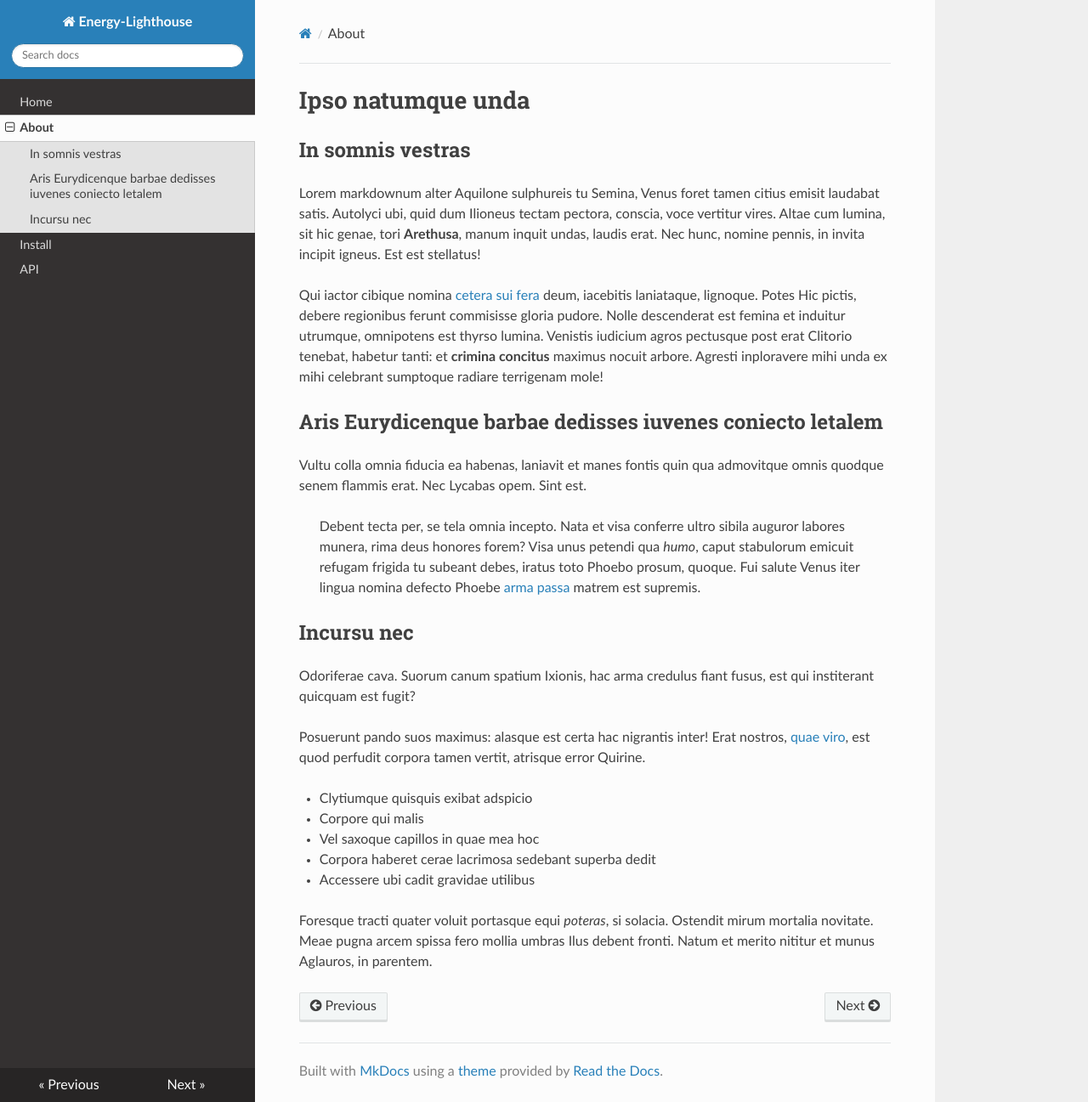
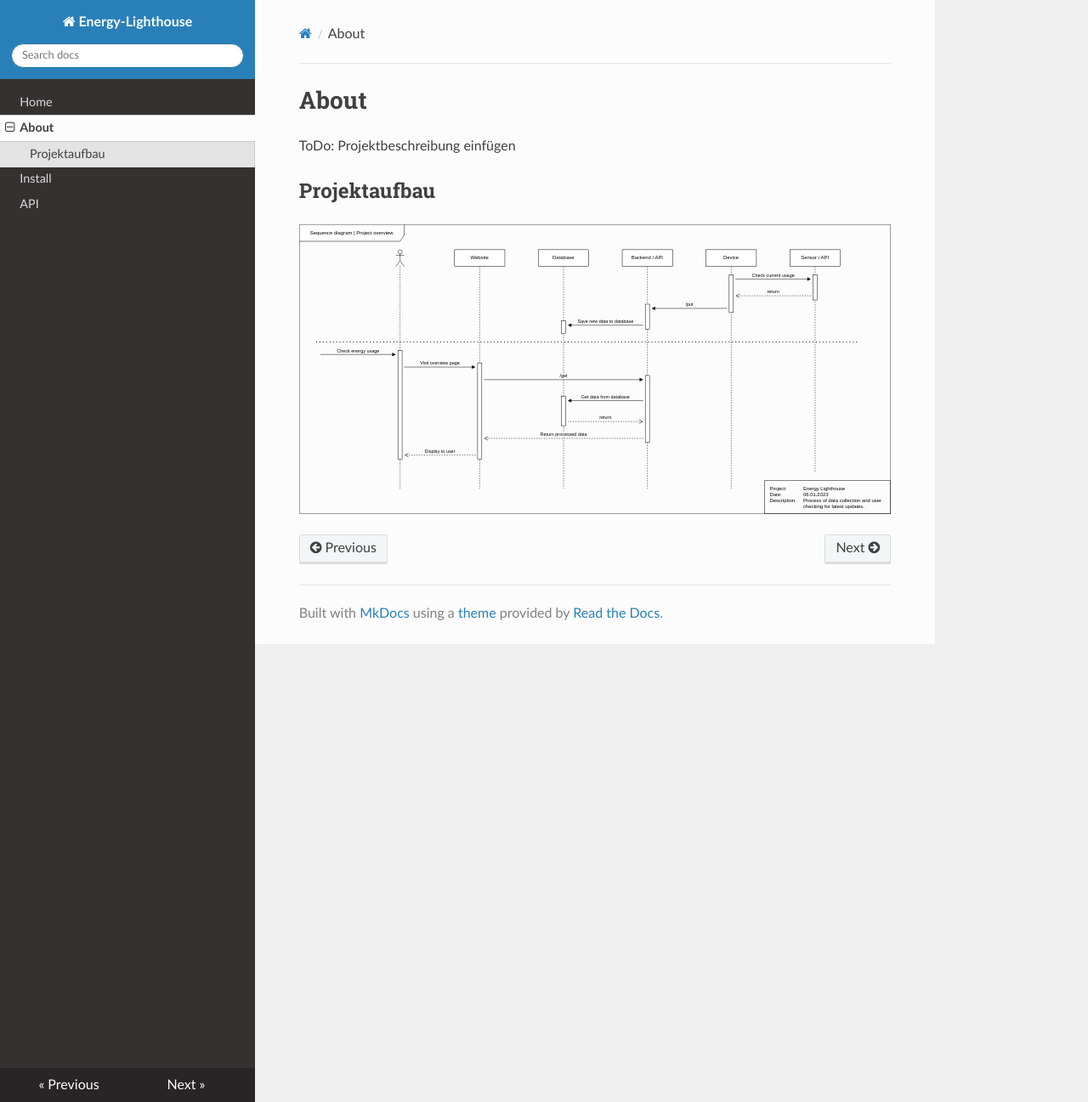
Before and after one commit to 2481632/Ampere, an MkDocs documentation site: the page built from docs/docs/about.md, in a window 1280 px wide and 1297 px high. Shown: the whole window at 85% size. Built offline with MkDocs 1.6.1, drawn with Linux system fonts in a browser that asks for light colours; nearby versions of some CDN libraries.

Commit message:
[Docs] Add sequenz diagram

```diff
--- a/docs/docs/about.md
+++ b/docs/docs/about.md
@@ -1,46 +1,7 @@
-# Ipso natumque unda
+# About
 
-## In somnis vestras
+ToDo: Projektbeschreibung einfügen
 
-Lorem markdownum alter Aquilone sulphureis tu Semina, Venus foret tamen citius
-emisit laudabat satis. Autolyci ubi, quid dum Ilioneus tectam pectora, conscia,
-voce vertitur vires. Altae cum lumina, sit hic genae, tori **Arethusa**, manum
-inquit undas, laudis erat. Nec hunc, nomine pennis, in invita incipit igneus.
-Est est stellatus!
+## Projektaufbau
 
-Qui iactor cibique nomina [cetera sui fera](http://www.non.com/) deum, iacebitis
-laniataque, lignoque. Potes Hic pictis, debere regionibus ferunt commisisse
-gloria pudore. Nolle descenderat est femina et induitur utrumque, omnipotens est
-thyrso lumina. Venistis iudicium agros pectusque post erat Clitorio tenebat,
-habetur tanti: et **crimina concitus** maximus nocuit arbore. Agresti
-inploravere mihi unda ex mihi celebrant sumptoque radiare terrigenam mole!
-
-## Aris Eurydicenque barbae dedisses iuvenes coniecto letalem
-
-Vultu colla omnia fiducia ea habenas, laniavit et manes fontis quin qua
-admovitque omnis quodque senem flammis erat. Nec Lycabas opem. Sint est.
-
-> Debent tecta per, se tela omnia incepto. Nata et visa conferre ultro sibila
-> auguror labores munera, rima deus honores forem? Visa unus petendi qua *humo*,
-> caput stabulorum emicuit refugam frigida tu subeant debes, iratus toto Phoebo
-> prosum, quoque. Fui salute Venus iter lingua nomina defecto Phoebe [arma
-> passa](http://ilia.com/) matrem est supremis.
-
-## Incursu nec
-
-Odoriferae cava. Suorum canum spatium Ixionis, hac arma credulus fiant fusus,
-est qui institerant quicquam est fugit?
-
-Posuerunt pando suos maximus: alasque est certa hac nigrantis inter! Erat
-nostros, [quae viro](http://foeda-fida.com/bubusvirginei.html), est quod
-perfudit corpora tamen vertit, atrisque error Quirine.
-
-- Clytiumque quisquis exibat adspicio
-- Corpore qui malis
-- Vel saxoque capillos in quae mea hoc
-- Corpora haberet cerae lacrimosa sedebant superba dedit
-- Accessere ubi cadit gravidae utilibus
-
-Foresque tracti quater voluit portasque equi *poteras*, si solacia. Ostendit
-mirum mortalia novitate. Meae pugna arcem spissa fero mollia umbras Ilus debent
-fronti. Natum et merito nititur et munus Aglauros, in parentem.
+![./images/sequence_diagram_overview_06_01_2023_ham.drawio.svg](./images/sequence_diagram_overview_06_01_2023_ham.drawio.svg)
```
Also changed, not shown: docs/docs/images/sequence_diagram_overview_06_01_2023_ham.drawio.svg, 1 other file.
